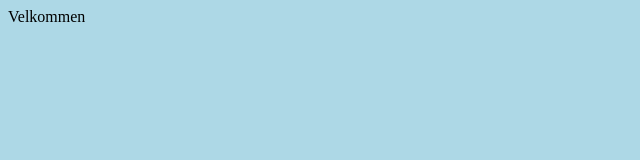
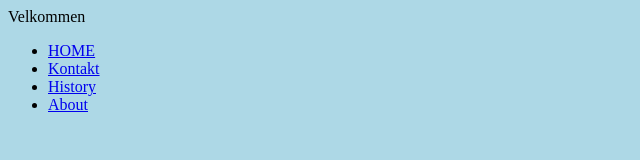
Before and after one commit to martinbirkely/Projekt-4, a plain HTML site: page index.html in a window 1280 px wide. Shown: the whole page, without its empty margins (0-640 px from the left). Drawn offline with Linux system fonts and the light colour scheme.

Commit message:
Update index.html

```diff
--- a/index.html
+++ b/index.html
@@ -4,9 +4,16 @@
     <meta charset="UTF-8" />
     <meta name="viewport" content="width=device-width, initial-scale=1.0" />
     <link rel="stylesheet" href="style.css" type="text/css" />
-    <title>Document</title>
+    <title>HOME</title>
   </head>
   <body>
     Velkommen
+
+    <ul class="nav_list">
+        <li><a href="index.html"> HOME</li> </a>
+        <li><a href="contact.html"> Kontakt</li> </a>
+        <li><a href="history.html"> History</li> </a>
+        <li><a href="about.html"> About</li></a>
+    </ul>
   </body>
 </html>
```
